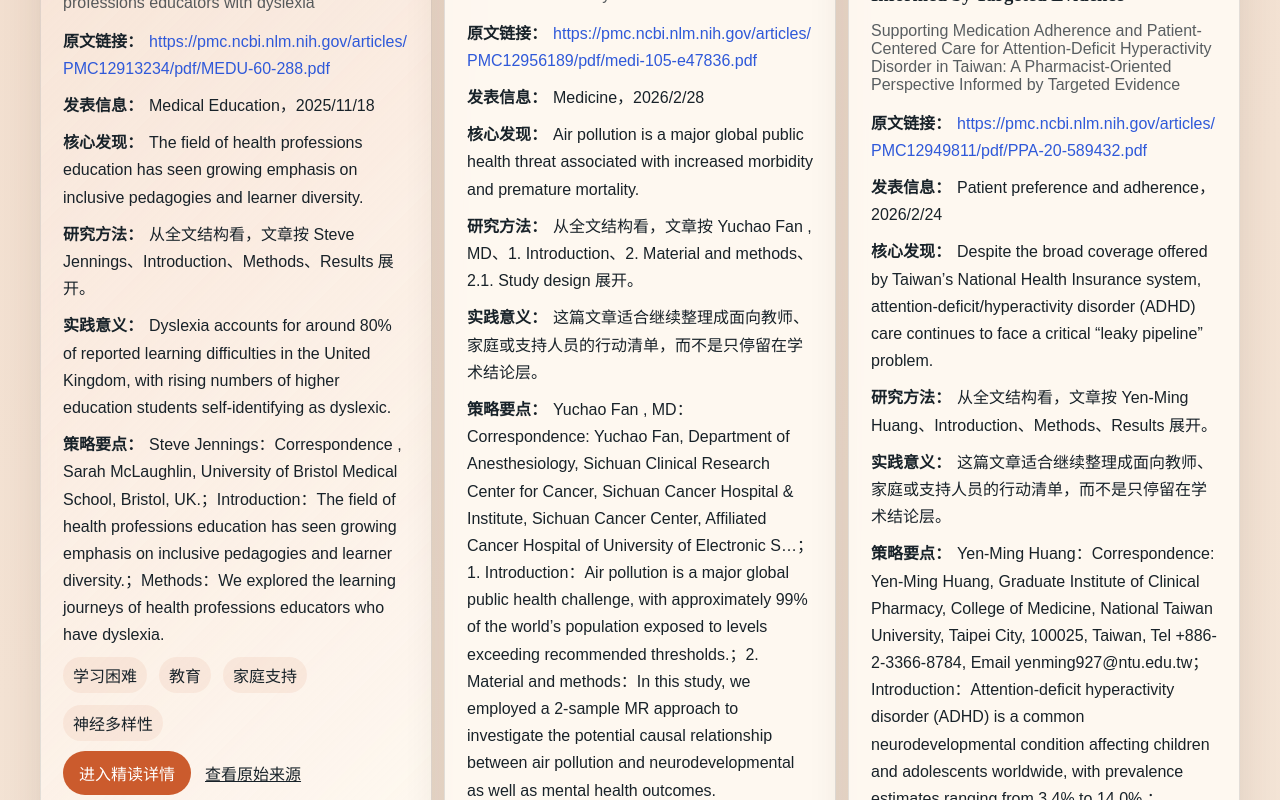
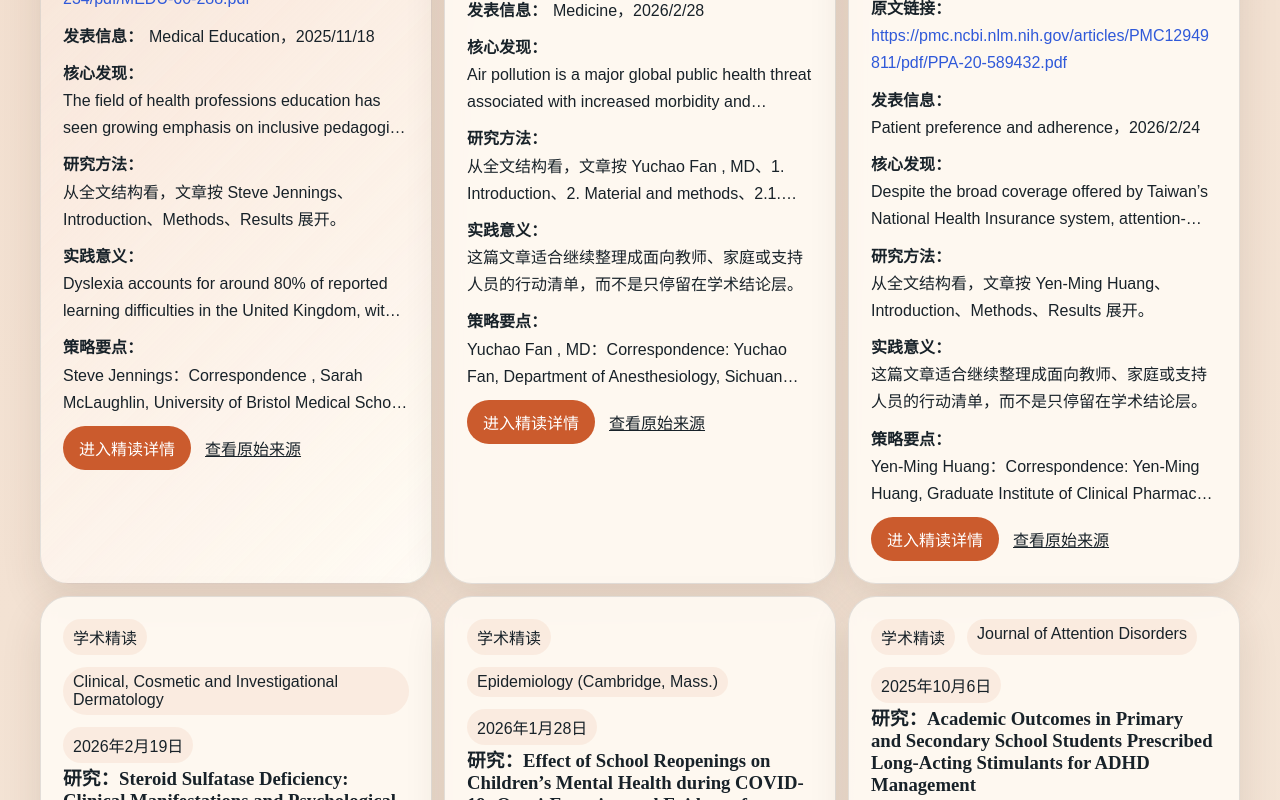
Before and after one commit to harryhou2025/neuro-mosaic, a React (Vite) app: page / in a window 1280 px wide. Shown: the part 1040-1840 px from the top of the page. Built offline with nearby package versions, Linux system fonts and the light colour scheme.

Commit message:
Simplify academic cards to Chinese cover fields

```diff
--- a/src/web/App.tsx
+++ b/src/web/App.tsx
@@ -217,6 +217,15 @@ function getAcademicCoverFields(item: ContentItem): Array<{ label: string; value
   }
 
   return fields;
+}
+
+function getAcademicCardFields(item: ContentItem): Array<{ label: string; value: string; href?: string }> {
+  const fields = getAcademicCoverFields(item);
+  const wantedLabels = ["原文链接", "发表信息", "核心发现", "研究方法", "实践意义", "策略要点"];
+  return wantedLabels
+    .map((label) => fields.find((field) => field.label === label))
+    .filter((field): field is { label: string; value: string; href?: string } => Boolean(field))
+    .slice(0, 6);
 }
 
 function getBaseText(item: ContentItem): string {
@@ -682,7 +691,7 @@ function AcademicHighlightsSection(props: { items: ContentItem[] }) {
         {visibleItems.map((item, index) => (
           <article
             key={item.id}
-            className={index === 0 ? "card card--latest card--latest-lead" : "card card--latest"}
+            className={index === 0 ? "card card--latest card--latest-lead academic-card" : "card card--latest academic-card"}
           >
             <div className="card__meta">
               <span>学术精读</span>
@@ -690,26 +699,18 @@ function AcademicHighlightsSection(props: { items: ContentItem[] }) {
               <span>{formatDate(item.published_at)}</span>
             </div>
             <h3>{getDisplayTitle(item)}</h3>
-            <p className="card__original">{item.title_original}</p>
             <div className="academic-cover">
-              {getAcademicCoverFields(item).map((field) => (
+              {getAcademicCardFields(item).map((field) => (
                 <p key={`${item.id}-${field.label}`} className="academic-cover__line">
                   <strong>{field.label}：</strong>
                   {field.href ? (
-                    <a href={field.href} target="_blank" rel="noreferrer">
+                    <a className="academic-cover__value" href={field.href} target="_blank" rel="noreferrer">
                       {field.value}
                     </a>
                   ) : (
-                    <span>{field.value}</span>
+                    <span className="academic-cover__value">{field.value}</span>
                   )}
                 </p>
-              ))}
-            </div>
-            <div className="tag-row">
-              {item.topics.slice(0, 4).map((topic) => (
-                <span key={topic} className="tag">
-                  {topic}
-                </span>
               ))}
             </div>
             <div className="card__actions">
--- a/src/web/styles.css
+++ b/src/web/styles.css
@@ -218,15 +218,42 @@ textarea {
   line-height: 1.7;
 }
 
+.academic-card h3 {
+  margin-top: 0;
+  margin-bottom: 12px;
+}
+
+.academic-card .academic-cover {
+  margin-top: 6px;
+}
+
 .academic-cover__line strong {
   font-family: "Fraunces", "Noto Serif SC", serif;
   margin-right: 6px;
+}
+
+.academic-cover__value,
+.academic-cover__line a {
+  display: inline;
+  color: inherit;
+}
+
+.academic-card .academic-cover__value {
+  display: -webkit-inline-box;
+  -webkit-line-clamp: 2;
+  -webkit-box-orient: vertical;
+  overflow: hidden;
+  vertical-align: top;
 }
 
 .academic-cover__line a {
   color: #2f59d9;
   text-decoration: none;
   word-break: break-all;
+}
+
+.academic-card .academic-cover__line a {
+  display: -webkit-inline-box;
 }
 
 .academic-cover__line a:hover {
@@ -648,6 +675,10 @@ textarea {
     margin: 12px 0 6px;
   }
 
+  .academic-card .academic-cover__value {
+    -webkit-line-clamp: 3;
+  }
+
   .group-panel__header {
     margin-bottom: 10px;
   }
```
